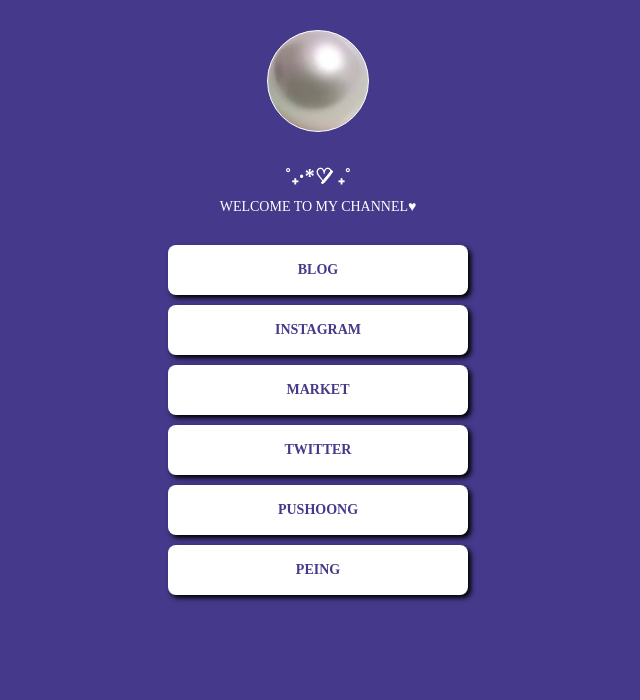
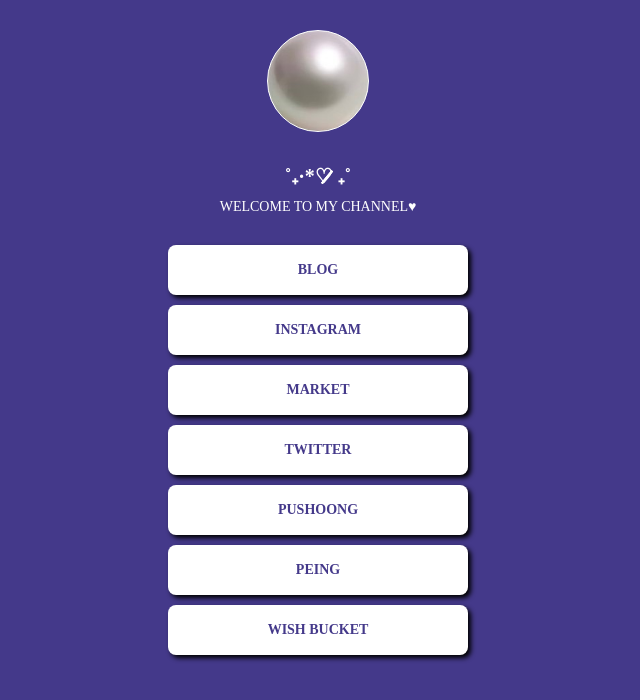
Before and after one commit to jinrisjinri/mypage, a plain HTML site: page index.html in a window 1280 px wide. Shown: the whole page, without its empty margins (322-962 px from the left). Drawn offline with Linux system fonts and the light colour scheme; a web font is replaced by a local one.

Commit message:
Update index.html

```diff
--- a/index.html
+++ b/index.html
@@ -91,6 +91,7 @@
             <a target="_blank" href="https://twitter.com/killer_club_/">TWITTER</a>
             <a target="_blank" href="https://pushoong.com/ask/5787629221">PUSHOONG</a>
             <a target="_blank" href="https://peing.net/ko/zinriszinri">PEING</a>
+             <a target="_blank" href="https://www.wishbucket.io/users/1957214548">WISH BUCKET</a>
         </div>
         <!-- 우리가 웹페이지에서 볼 수 있는 부분을 세팅하는 곳이죠.
              우리가 집에서 눈에 볼 수 있는 집 구조들을 설정하는 곳이죠.-->
```
